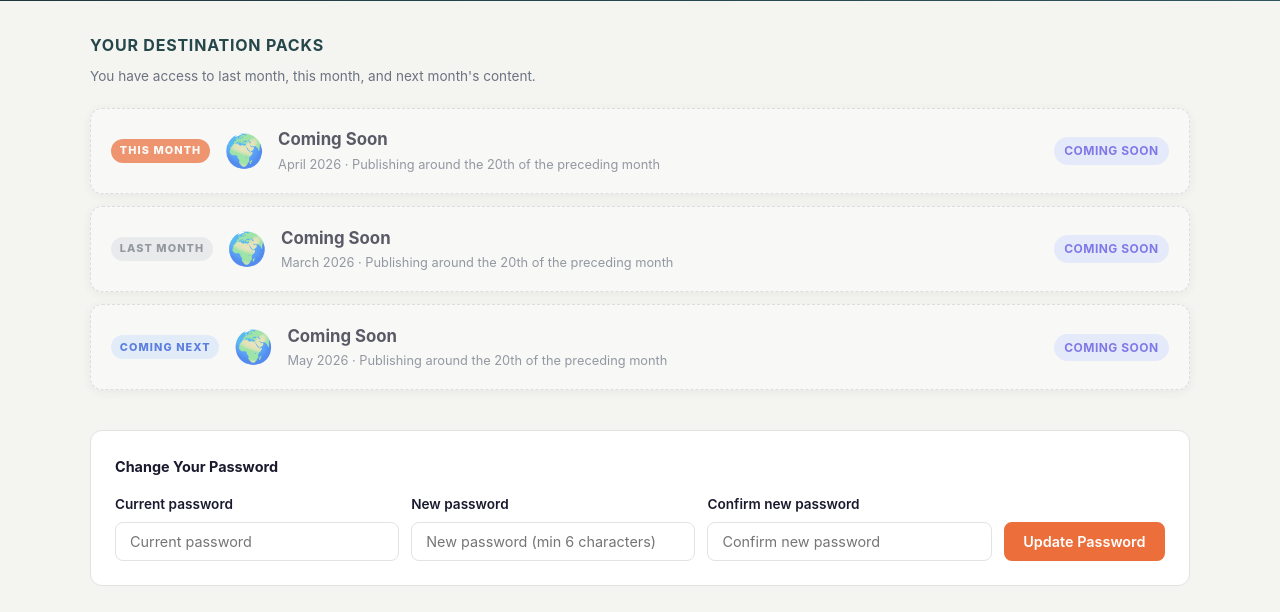
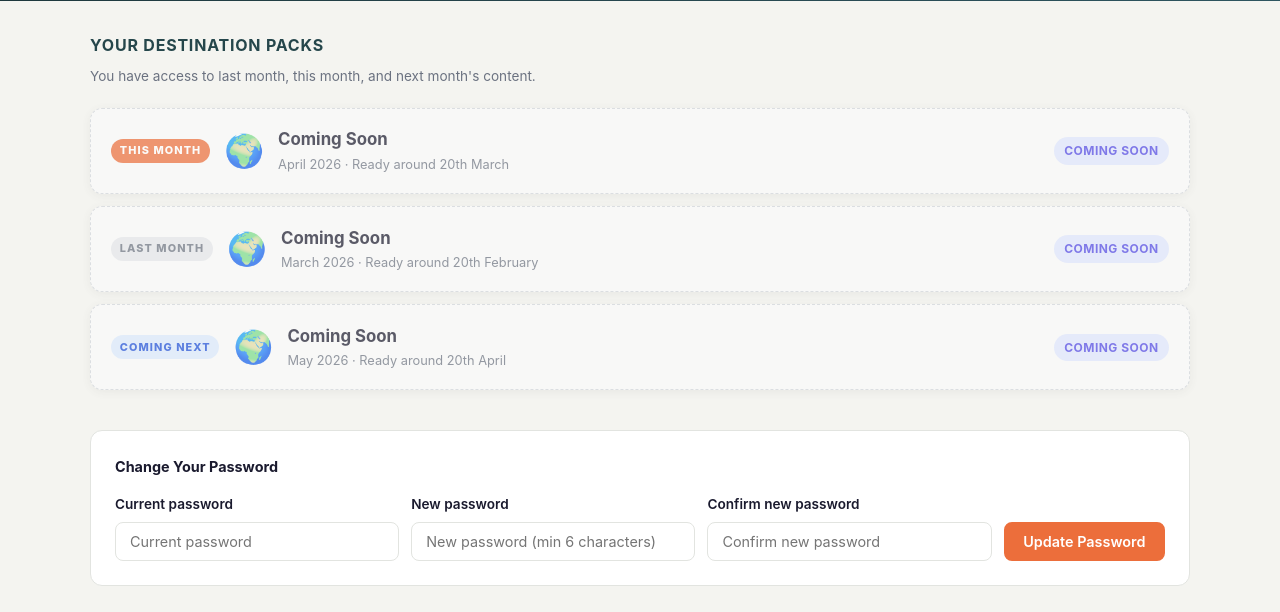
Before and after one commit to tmh-content-hub/tmh-content-hub, a Flask app: page /dashboard in a window 1280 px wide. Shown: the part 277-889 px from the top of the page. Run offline with Flask 3, Linux system fonts and the light colour scheme; the visitor is signed in with stand-in values (Sample User, id 1); a database or web service that is not in the repository returns one stand-in record (values such as "Sample title"); some libraries are stand-ins or nearby versions.

Commit message:
Coming soon card shows actual preceding month — 'Ready around 20th April' instead of generic wording

```diff
--- a/app.py
+++ b/app.py
@@ -438,6 +438,7 @@ def dashboard():
             total_posts=len(ready) * 16,
             total_blogs=len(ready),
             is_assigned=is_assigned,
+            month_names=MONTH_NAMES,
         )
     except Exception as e:
         return f"<h2>Dashboard error</h2><pre>{e}</pre>", 500
--- a/templates/dashboard.html
+++ b/templates/dashboard.html
@@ -69,7 +69,7 @@
                 <span class="dest-flag">{{ dest.flag }}</span>
                 <div class="dest-card-titles">
                   <span class="dest-name">{{ dest.name }}</span>
-                  <span class="dest-subtitle">{{ dest.month_name }} {{ dest.year }} · Publishing around the 20th of the preceding month</span>
+                  <span class="dest-subtitle">{{ dest.month_name }} {{ dest.year }} · Ready around 20th {{ month_names[dest.month - 2] if dest.month > 1 else 'December' }}</span>
                 </div>
               </div>
               <div class="dest-card-header-right">
```
